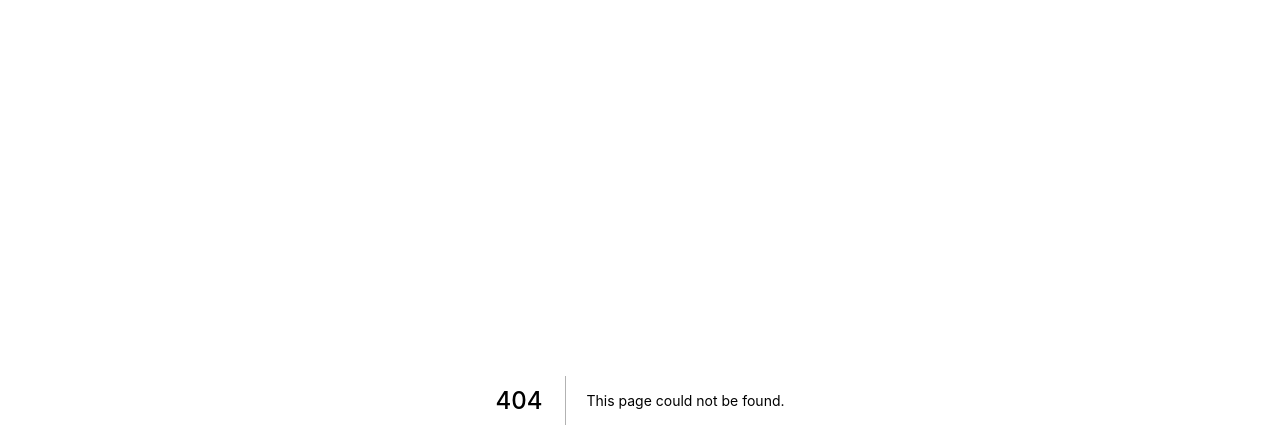
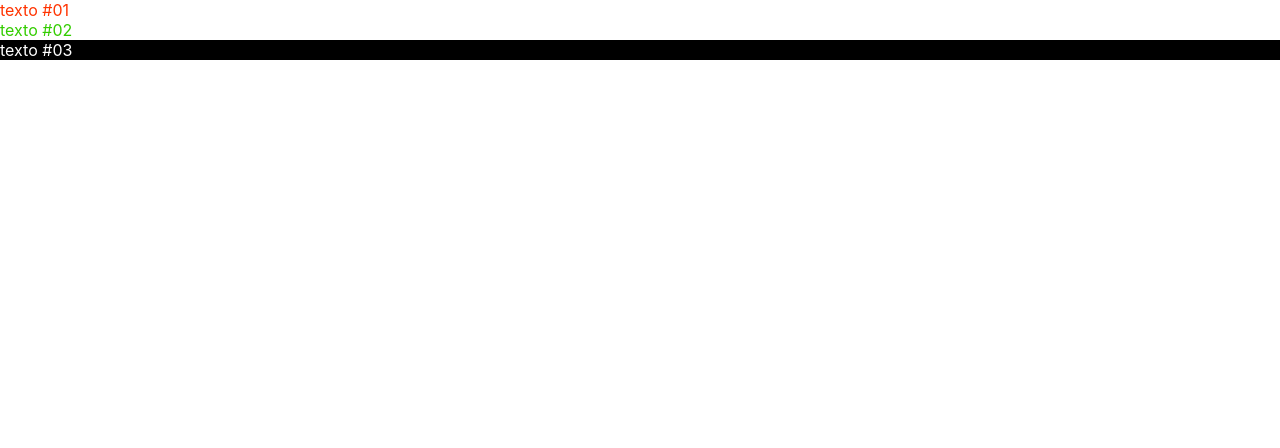
Before and after one commit to EVSoaress/web-dev, a Next.js app in the folder exercicios/: page /css/integracao1 in a window 1280 px wide. Before the commit this address had no page. Shown: the top 448 px of the page. Built offline with nearby package versions, Linux system fonts and the light colour scheme.

Commit message:
fazendo integracao de arquivos css e css modules

```diff
--- a/exercicios/pages/_app.js
+++ b/exercicios/pages/_app.js
@@ -1,4 +1,5 @@
 import '../styles/globals.css'
+import './css/integracao1.css'
 
 function MyApp({ Component, pageProps }) {
   return <Component {...pageProps} />
--- /dev/null
+++ b/exercicios/pages/css/integracao1.css
@@ -0,0 +1,10 @@
+.integracao1 .vermelha{
+    color: #f30;
+}
+.integracao1 .verde{
+    color: #3c0;
+}
+.integracao1 .branca{
+    background-color: black;
+    color: #fff;
+}
--- /dev/null
+++ b/exercicios/pages/css/integracao1.jsx
@@ -0,0 +1,9 @@
+export default function integracao(){
+    return(
+        <div className="integracao1">
+            <div className="vermelha"> texto #01</div>
+            <div className="verde"> texto #02</div>
+            <div className="branca"> texto #03</div>
+        </div>
+    )
+}
--- /dev/null
+++ b/exercicios/pages/css/integracao2.module.css
@@ -0,0 +1,17 @@
+#integracao2{
+    height: 100vh;
+    display: flex;
+    justify-content: center;
+    align-items: center;
+}
+
+.vermelha{
+    color: #f30;
+}
+.verde{
+    color: #3c0;
+}
+.branca{
+    background-color: black;
+    color: #fff;
+}
```
Also changed, not shown: exercicios/pages/css/integracao2.jsx (added, +11 -0 lines).
